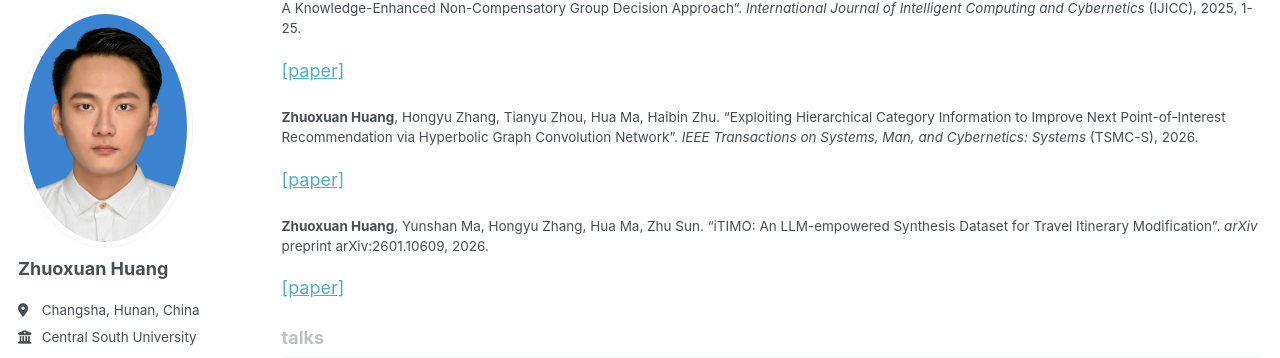
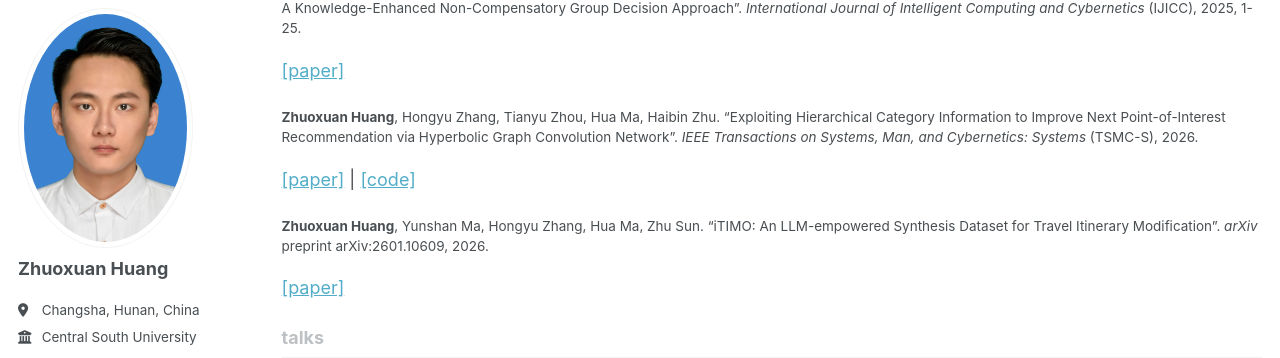
Before and after one commit to zelo2/zelo2.github.io, a Jekyll site: the page built from _pages/collection-archive.html, in a window 1280 px wide and 900 px high, scrolled down 2461 px. Shown: the part 91-449 px from the top of the window. Built offline with Jekyll 4.4.1, drawn with Linux system fonts in a browser that asks for light colours; some web fonts are replaced; a script that is not in the unit is left out.

Commit message:
Update SMC-S

```diff
--- a/_includes/archive-single.html
+++ b/_includes/archive-single.html
@@ -18,12 +18,12 @@
       {% if post.citation %}
         <p class="archive__item-excerpt" itemprop="description">{{ post.citation | markdownify | remove: "<p>" | remove: "</p>" }}</p>
       {% endif %}
-      {% if post.paperurl and post.bibtexurl %}
-        <p><a href="{{ post.paperurl }}">[paper]</a> | <a href="{{ post.bibtexurl }}">BibTeX</a></p>
-      {% elsif post.paperurl %}
-        <p><a href="{{ post.paperurl }}">[paper]</a></p>
-      {% elsif post.bibtexurl %}
-        <p><a href="{{ post.bibtexurl }}">BibTeX</a></p>
+      {% if post.paperurl or post.codeurl or post.bibtexurl %}
+        <p>
+          {% if post.paperurl %}<a href="{{ post.paperurl }}">[paper]</a>{% endif %}
+          {% if post.codeurl %}{% if post.paperurl %} | {% endif %}<a href="{{ post.codeurl }}">[code]</a>{% endif %}
+          {% if post.bibtexurl %}{% if post.paperurl or post.codeurl %} | {% endif %}<a href="{{ post.bibtexurl }}">BibTeX</a>{% endif %}
+        </p>
       {% endif %}
     {% else %}
       {% if include.type == "grid" and teaser %}
--- a/_pages/publications.html
+++ b/_pages/publications.html
@@ -27,6 +27,7 @@ author_profile: true
         <p>
           {{ post.citation | markdownify | remove: "<p>" | remove: "</p>" }}
           {% if post.paperurl %} <a href="{{ post.paperurl }}">[paper]</a>{% endif %}
+          {% if post.codeurl %} <a href="{{ post.codeurl }}">[code]</a>{% endif %}
           {% if post.bibtexurl %} <a href="{{ post.bibtexurl }}">BibTeX</a>{% endif %}
         </p>
       {% endif %}
@@ -38,6 +39,7 @@ author_profile: true
       <p>
         {{ post.citation | markdownify | remove: "<p>" | remove: "</p>" }}
         {% if post.paperurl %} <a href="{{ post.paperurl }}">[paper]</a>{% endif %}
+        {% if post.codeurl %} <a href="{{ post.codeurl }}">[code]</a>{% endif %}
         {% if post.bibtexurl %} <a href="{{ post.bibtexurl }}">BibTeX</a>{% endif %}
       </p>
     {% endif %}
```
Also changed, not shown: _publications/2026-01-02-exploiting-hierarchical-category-hgcn.md (+12 -0 lines).
